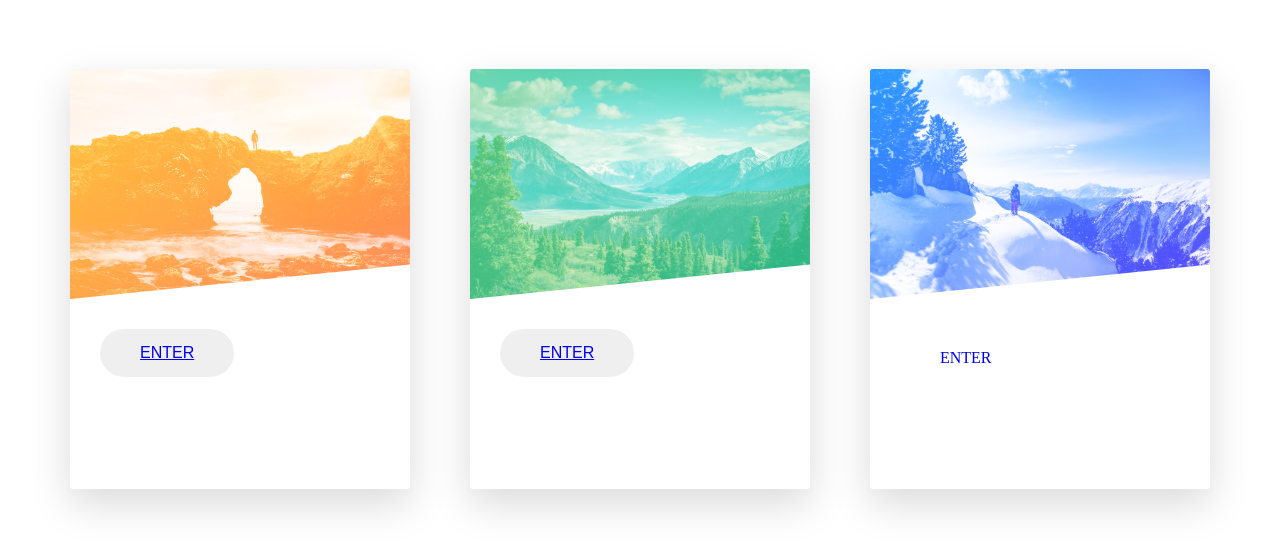
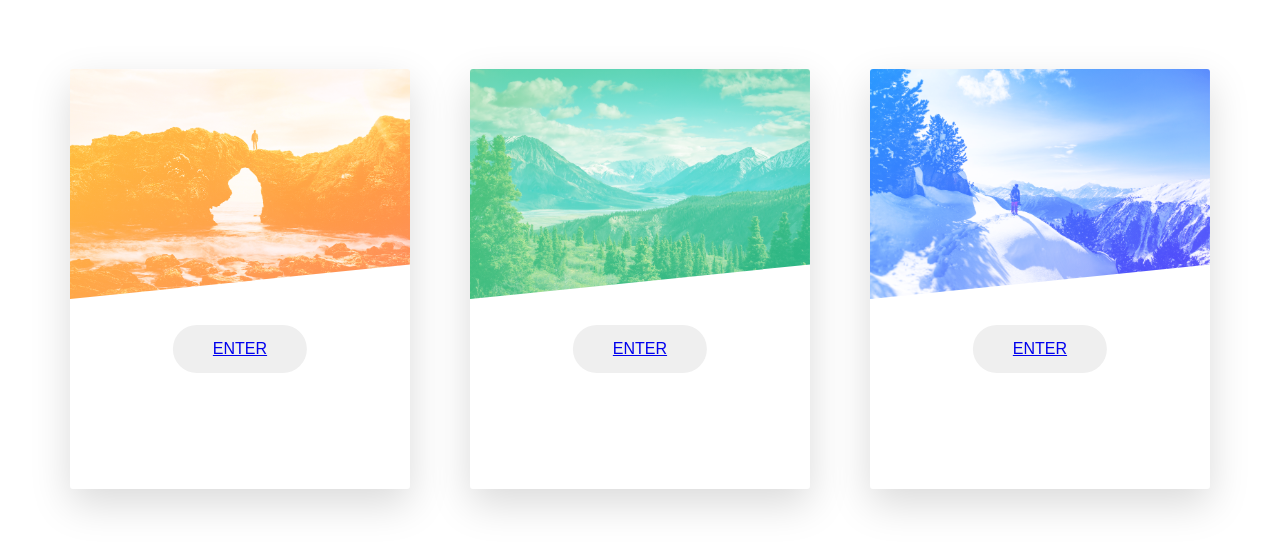
Before and after one commit to gazjosef/retro-arcade, a website: page index.html in a window 1280 px wide. Shown: the part 172-722 px from the top of the page. Drawn offline with Linux system fonts and the light colour scheme.

Commit message:
Fixed positioning for enter buttons

```diff
--- a/index.html
+++ b/index.html
@@ -62,7 +62,9 @@
               </span>
             </h4>
             <div class="card__details">
-              <a href="./games/space-invaders/space-invaders.html" class="btn"> Enter</a>
+              <button class="btn">
+                <a href="./games/space-invaders/space-invaders.html"> Enter</a>
+              </button>
             </div>
           </div>
         </div>
--- a/scss/components/_card.scss
+++ b/scss/components/_card.scss
@@ -70,7 +70,15 @@
   }
 
   &__details {
-    padding: 3rem;
+    padding: 5rem;
     margin: auto;
+    position: relative;
+
+    .btn {
+      position: absolute;
+      top: 50%;
+      left: 50%;
+      transform: translate(-50%, -50%);
+    }
   }
 }
```
Also changed, not shown: css/style.css, 3 other files.
